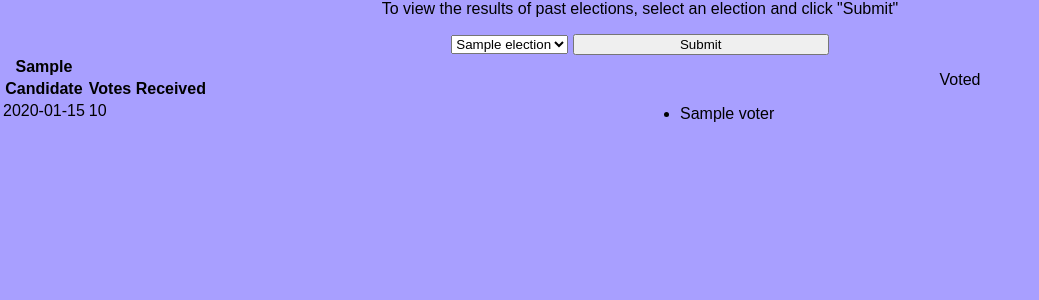
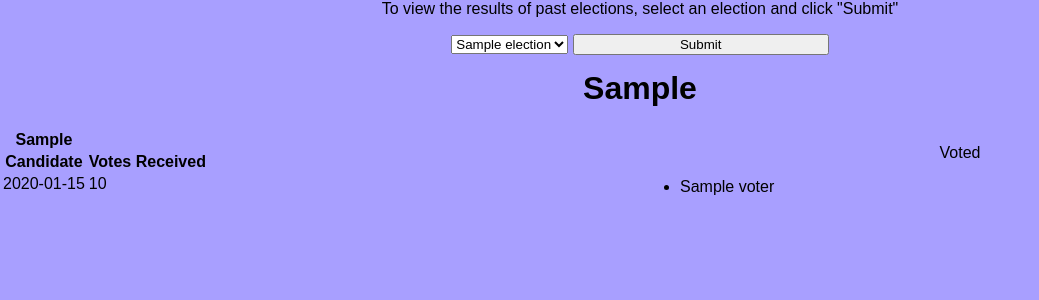
Before and after one commit to bigshebang/virtual_election_booth, a Python web app: template voting/templates/election.html in a window 1280 px wide. Shown: the part 26-326 px from the top of the page, without its empty margins (0-1039 px from the left). Run offline with Jinja, Linux system fonts and the light colour scheme; the template is opened without the code that fills it: most values are stand-ins (such as "Sample title", 1, 10 or a date in 2020).

Commit message:
fix styling of title on election page

```diff
--- a/voting/static/css/style.css
+++ b/voting/static/css/style.css
@@ -105,6 +105,7 @@ span.error{
 	color: red !important;
 }
 
-th.title{
+#cur-election-container{
 	text-align: center;
+	margin-top: 15px;
 }
--- a/voting/templates/election.html
+++ b/voting/templates/election.html
@@ -13,6 +13,11 @@
 			</select>
 			<input type='submit'/>
 		</form>
+	</div>
+	{% endif %}
+	{% if current_election %}
+	<div id="cur-election-container">
+		<h1 class='title'>{{ current_election }}</h1>
 	</div>
 	{% endif %}
 	<div class='results'>
```
